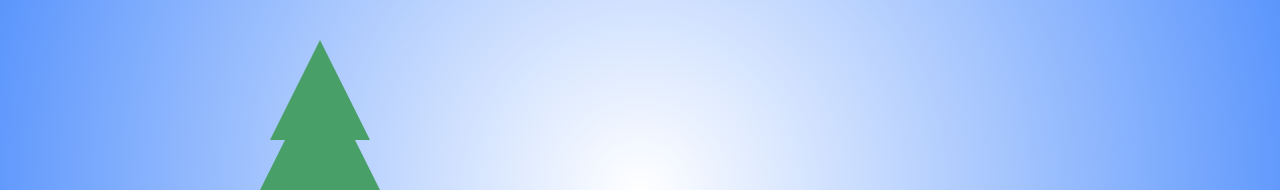
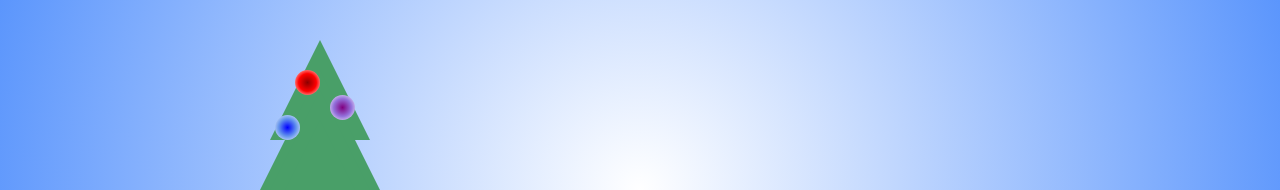
Before and after one commit to Aminopyridin/hackathon2018-team3, a React app: page / in a window 1280 px wide. Shown: the part 210-400 px from the top of the page. Built offline with nearby package versions, Linux system fonts and the light colour scheme.

Commit message:
add ball

```diff
--- a/src/components/App/App.js
+++ b/src/components/App/App.js
@@ -1,6 +1,7 @@
 import React from 'react';
 import ChristmasTree from '../ChristmasTree/ChristmasTree';
 import styles from './style.css';
+import Balls from "../Balls/Balls";
 //jhghh
 export default class App extends React.Component {
     render () {
@@ -8,6 +9,7 @@ export default class App extends React.Component {
             <div className={styles.app}>
                 <div className={styles.treeWrapper}>
                     <ChristmasTree />
+                    <Balls />
                 </div>
             </div>
         );
```
Also changed, not shown: src/components/Balls/style.css (+8 -8 lines).
